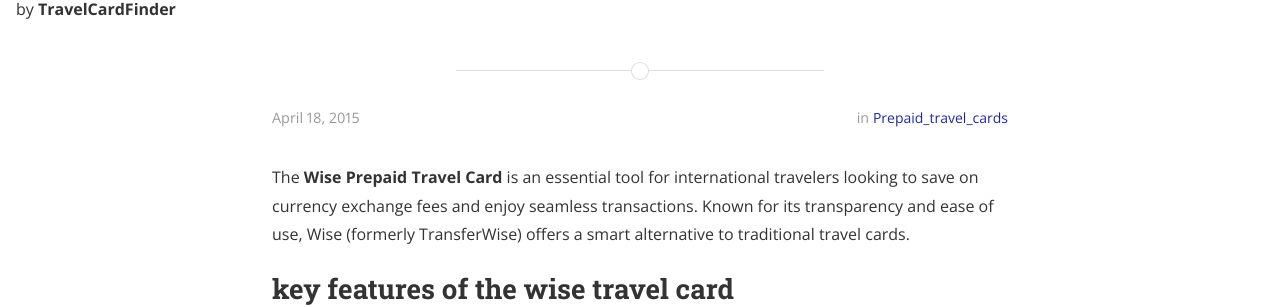
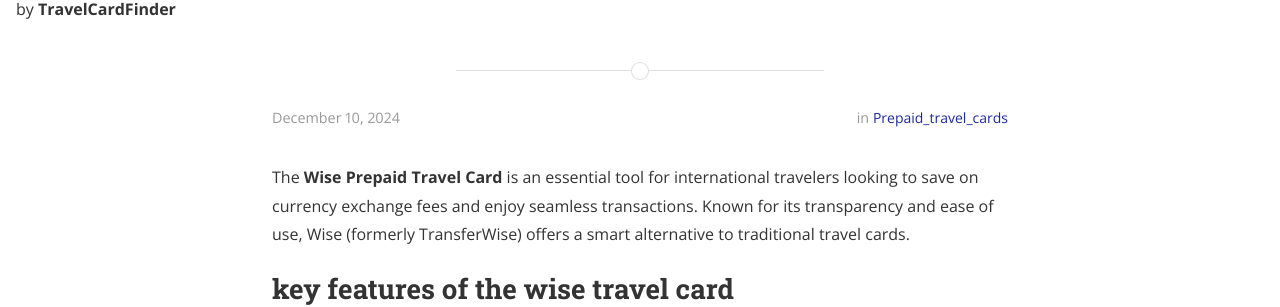
Before and after one commit to TravelCardFinder/TravelCardFinder.github.io, a Jekyll site: the page built from _posts/2024-12-10-Prepaid-Travel-Card-by-Wise.md, in a window 1280 px wide and 900 px high. Shown: the part 179-486 px from the top of the window. Built offline with Jekyll 4.4.1, drawn with Linux system fonts in a browser that asks for light colours; nearby versions of some CDN libraries.

Commit message:
Prepaid Travel Card Added date

```diff
--- a/_posts/2024-12-10-Prepaid-Travel-Card-by-Wise.md
+++ b/_posts/2024-12-10-Prepaid-Travel-Card-by-Wise.md
@@ -1,7 +1,7 @@
 ---
 layout: post
 title:  "Prepaid Travel Card by Wise"
-date:   2015-04-18T14:25:52-05:00
+date:   2024-12-10T14:25:52-05:00
 author: TravelCardFinder
 categories: prepaid_travel_cards
 ---
```
